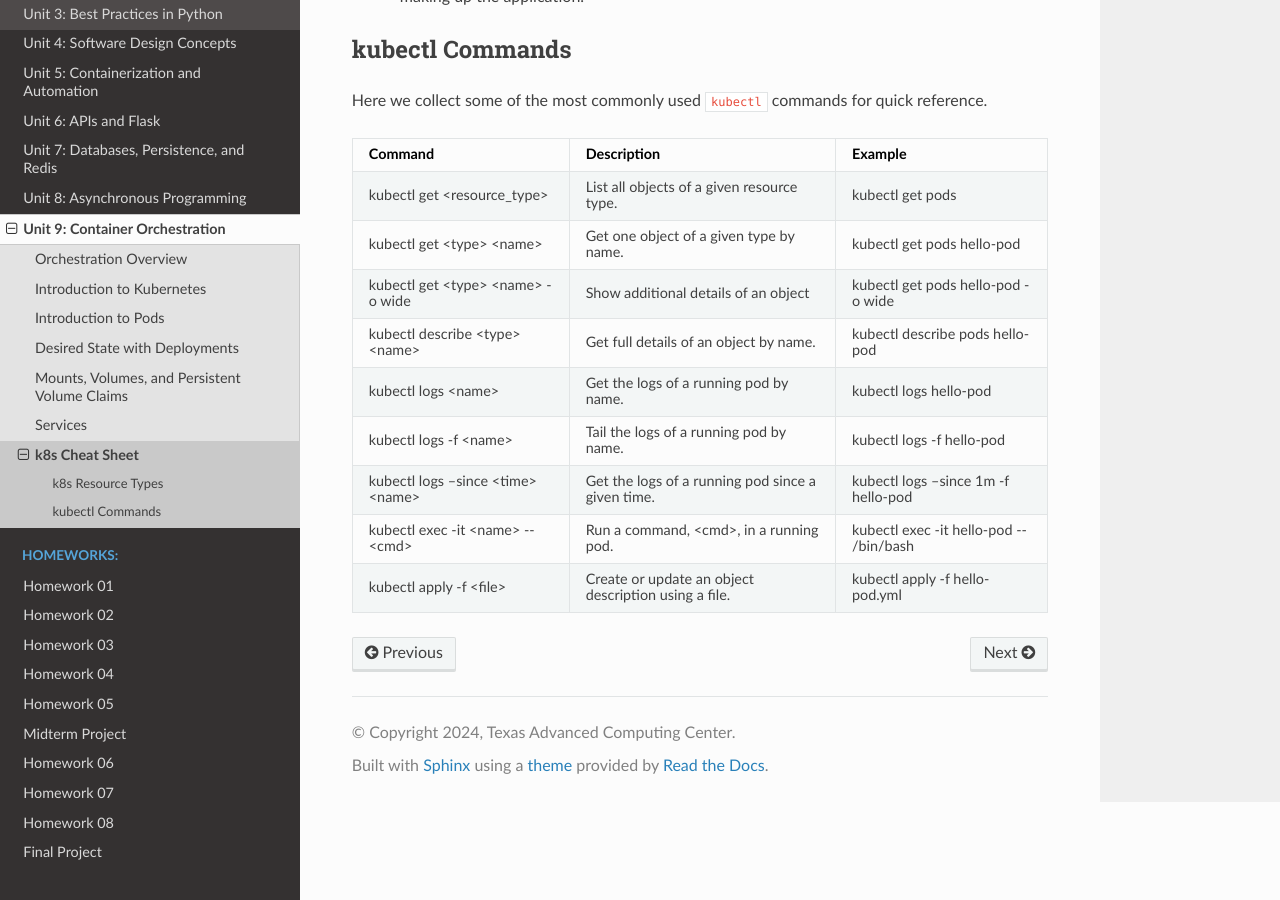
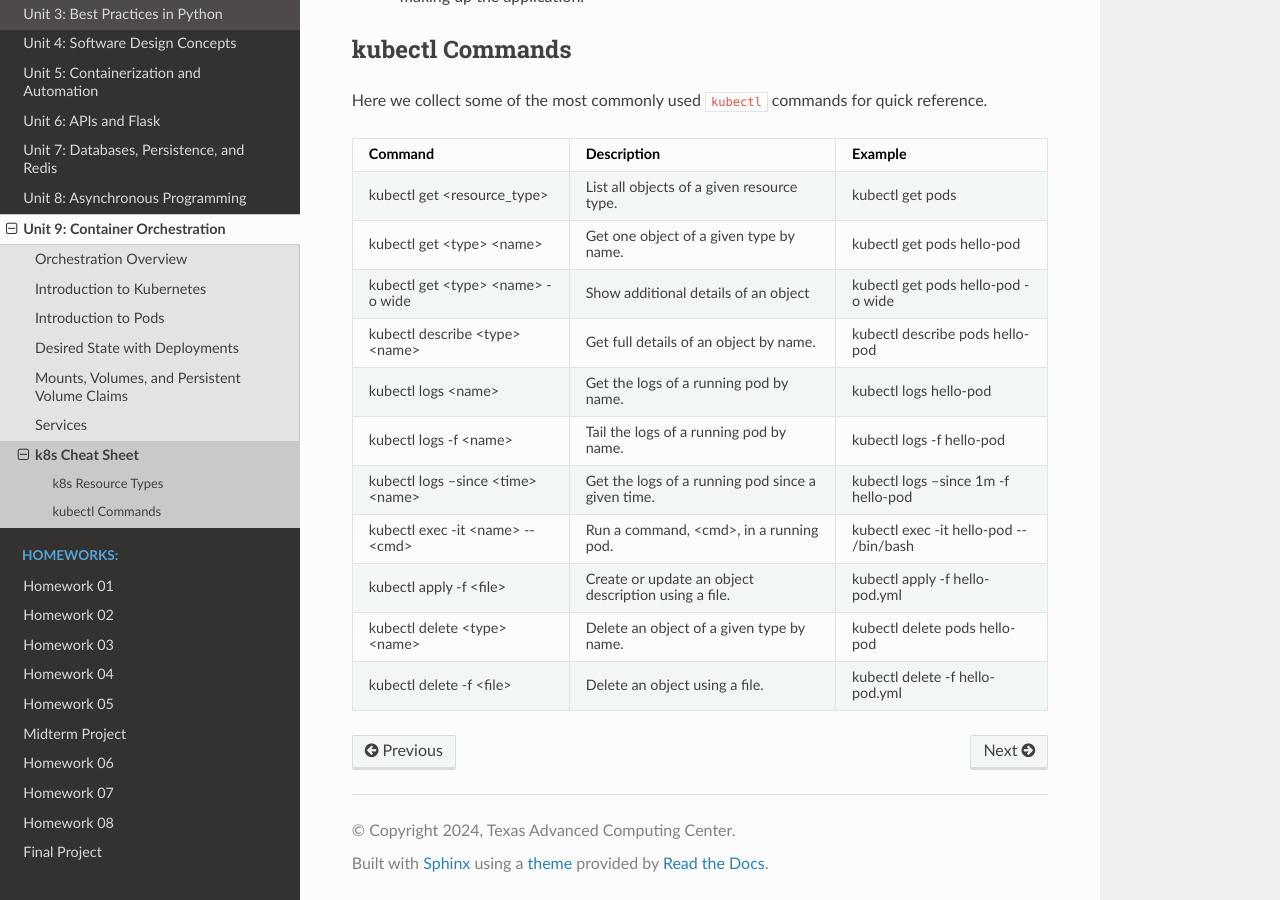
Before and after one commit to TACC/coe-332-sp24, a Sphinx documentation site: the page built from docs/unit09/k8s_cheat_sheet.rst, in a window 1280 px wide and 900 px high, scrolled down 718 px. Built offline with Sphinx 7.4.7 and the Read the Docs theme 2.0.0, drawn with Linux system fonts in a browser that asks for light colours.

Commit message:
added delete commands to k8s cheat sheet

```diff
--- a/docs/unit09/k8s_cheat_sheet.rst
+++ b/docs/unit09/k8s_cheat_sheet.rst
@@ -58,3 +58,9 @@ Here we collect some of the most commonly used ``kubectl`` commands for quick re
 | kubectl apply -f <file>            | Create or update an object  | kubectl apply -f hello-pod.yml           |
 |                                    | description using a file.   |                                          |
 +------------------------------------+-----------------------------+------------------------------------------+
+| kubectl delete <type> <name>       | Delete an object of a given | kubectl delete pods hello-pod            |
+|                                    | type by name.               |                                          |
++------------------------------------+-----------------------------+------------------------------------------+
+| kubectl delete -f <file>           | Delete an object using a    | kubectl delete -f hello-pod.yml          |
+|                                    | file.                       |                                          |
++------------------------------------+-----------------------------+------------------------------------------+
```
